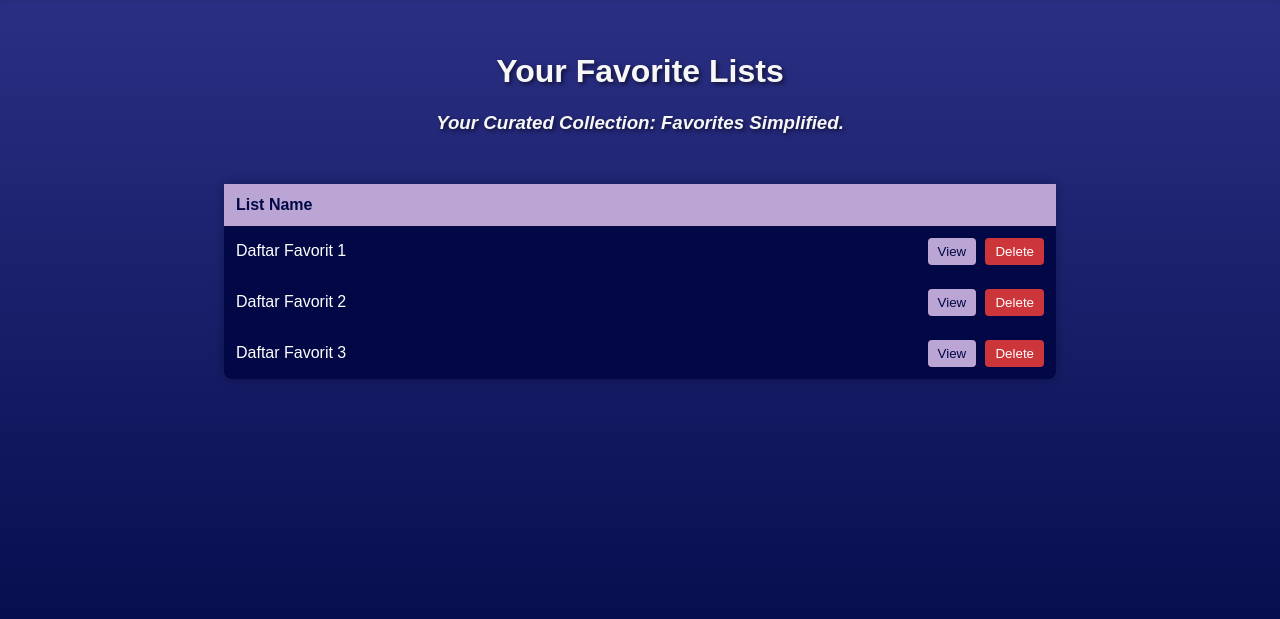
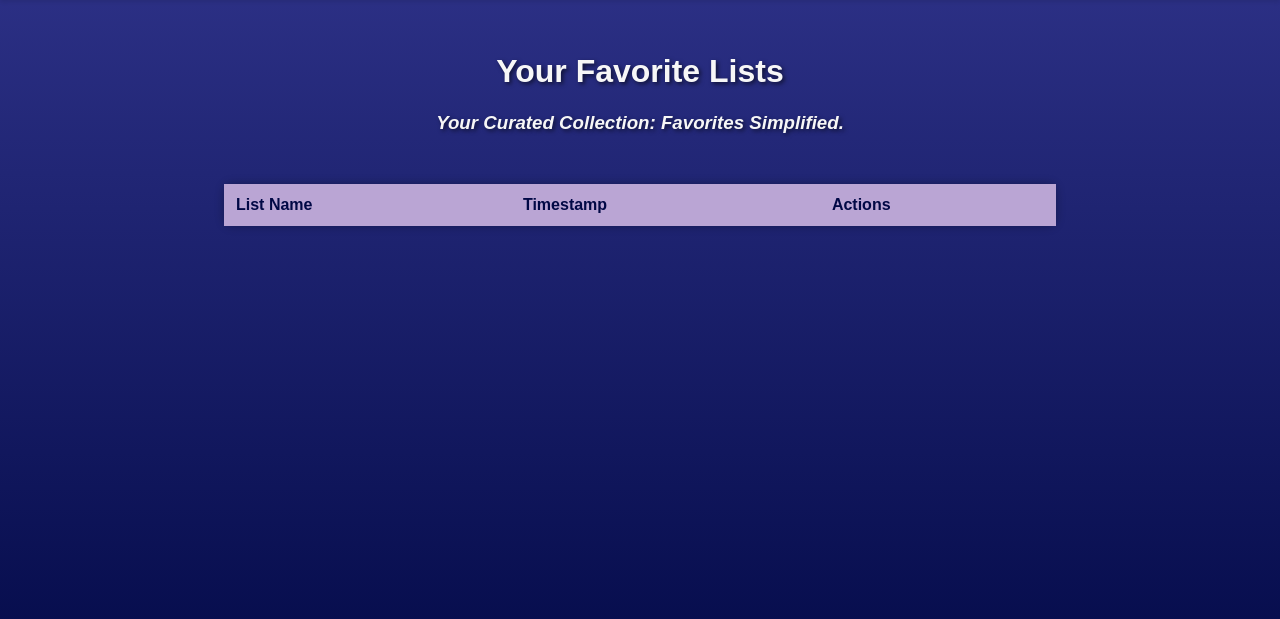
Before and after one commit to Basdat-K10/tk3_basdat, a Django app: page /daftar_favorit/all/ in a window 1280 px wide. Shown: the part 70-689 px from the top of the page. Run offline with Django 5.2, Linux system fonts and the light colour scheme; lists and menus that the app fills with data are empty.

Commit message:
add: daftar favorit

```diff
--- a/daftar_favorit/templates/daftar.html
+++ b/daftar_favorit/templates/daftar.html
@@ -35,7 +35,7 @@
             padding: 12px;
             text-align: left;
         }
-        td:nth-child(2) {
+        td:nth-child(3) {
             text-align: right;
         }
         th {
@@ -80,69 +80,37 @@
 </head>
 <body>
 <div>
-    <h1>
-        Your Favorite Lists
-    </h1>
-    <h3>
-        Your Curated Collection: Favorites Simplified.
-    </h3>
+    <h1>Your Favorite Lists</h1>
+    <h3>Your Curated Collection: Favorites Simplified.</h3>
 </div>
 <div class="container">
     <table>
         <thead>
             <tr>
                 <th>List Name</th>
-                <th></th>
+                <th>Timestamp</th>
+                <th>Actions</th>
             </tr>
         </thead>
-        <tbody id="all-list">
-            <!-- Data semua daftar favorit dimasukkan di sini -->
+        <tbody>
+            {% for daftar in daftar_favorit %}
+                <tr>
+                    <td>{{ daftar.2 }}</td>
+                    <td>{{ daftar.0 }}</td>
+                    <td>
+                        <form method="get" action="{% url 'list_isi_daftar_favorit' daftar.0 daftar.1 %}" style="display:inline;">
+                            <button type="submit" class="view-btn">View</button>
+                        </form>
+                        <form method="post" action="{% url 'delete_daftar_favorit' daftar.0 daftar.1 %}" style="display:inline;">
+                            {% csrf_token %}
+                            <button type="submit" class="delete-btn">Delete</button>
+                        </form>
+                    </td>
+                </tr>
+            {% endfor %}
         </tbody>
     </table>
 </div>
-
-<script>
-    // Contoh data favorit
-    const allListData = [
-        { title: "Daftar Favorit 1", addedAt: "2024-05-01 10:00:00" },
-        { title: "Daftar Favorit 2", addedAt: "2024-05-02 12:00:00" },
-        { title: "Daftar Favorit 3", addedAt: "2024-05-03 14:00:00" }
-    ];
-
-    // Fungsi untuk memuat daftar favorit
-    function loadAllList() {
-    const allList = document.getElementById('all-list');
-    allList.innerHTML = '';
-
-    allListData.forEach(item => {
-        const row = document.createElement('tr');
-        row.innerHTML = `
-            <td>${item.title}</td>
-            <td>
-                <button class="view-btn" onclick="viewItem('${item.title}')">View</button>
-                <button class="delete-btn" onclick="deleteItem('${item.title}')">Delete</button>
-            </td>
-        `;
-        allList.appendChild(row);
-    });
-    }
-
-    // Fungsi untuk menghapus item dari daftar favorit
-    function deleteItem(title) {
-        const index = allListData.findIndex(item => item.title === title);
-        if (index !== -1) {
-            allListData.splice(index, 1);
-            loadAllList();
-        }
-    }
-
-    // Memanggil fungsi untuk memuat daftar favorit saat halaman dimuat
-    document.addEventListener('DOMContentLoaded', function() {
-        loadAllList();
-    });
-
-</script>
 </body>
 </html>
-
 {% endblock content %}
--- a/daftar_favorit/urls.py
+++ b/daftar_favorit/urls.py
@@ -1,7 +1,18 @@
-from django.urls import path, include
-from .views import show_daftar_favorit, show_daftar
+from django.urls import path
+from .views import (
+    show_daftar_favorit,
+    show_daftar,
+    list_daftar_favorit,
+    delete_daftar_favorit,
+    list_isi_daftar_favorit,
+    delete_isi_daftar_favorit
+)
 
 urlpatterns = [
-    path('', show_daftar_favorit, name='show_daftar_favorit'),
+    path('', list_daftar_favorit, name='list_daftar_favorit'),
     path('all/', show_daftar, name='show_daftar'),
+    path('daftar/', list_daftar_favorit, name='list_daftar_favorit'),
+    path('daftar/delete/<str:timestamp>/<str:username>/', delete_daftar_favorit, name='delete_daftar_favorit'),
+    path('daftar_favorit/<str:timestamp>/<str:username>/', list_isi_daftar_favorit, name='list_isi_daftar_favorit'),
+    path('daftar_favorit/delete/<uuid:id_tayangan>/<str:timestamp>/<str:username>/', delete_isi_daftar_favorit, name='delete_isi_daftar_favorit'),
 ]
--- a/daftar_favorit/views.py
+++ b/daftar_favorit/views.py
@@ -1,12 +1,56 @@
-from django.shortcuts import render
-from daftar_favorit.models import Favorit, Daftar
+from django.shortcuts import render, redirect
+from django.db import connection
+from django.contrib.auth.decorators import login_required
+
+def execute_sql(query, params=None):
+    with connection.cursor() as cursor:
+        cursor.execute(query, params)
+        if query.strip().lower().startswith('select'):
+            return cursor.fetchall()
+        else:
+            return None
 
 def show_daftar_favorit(request):
-    daftar_favorit = Favorit.objects.all()
-
-    return render(request, 'daftar_favorit.html', {'daftar_favorit': daftar_favorit})
+    return render(request, "daftar_favorit.html")
 
 def show_daftar(request):
-    daftar = Daftar.objects.all()
+    return render(request, "daftar.html")
 
-    return render(request, 'daftar.html', {'daftar_favorit': daftar})
+# READ list daftar favorit
+def list_daftar_favorit(request):
+    logged_in_user = request.session["username"]
+    query = 'SELECT timestamp, username, judul FROM daftar_favorit WHERE username = %s'
+    daftar_favorit = execute_sql(query, [logged_in_user])
+    print(logged_in_user)
+    return render(request, 'daftar.html', {'daftar_favorit': daftar_favorit})
+
+# @login_required
+# def list_daftar_favorit(request):
+#     print(request.session.username)
+#     logged_in_user = request.user.username
+#     query = 'SELECT timestamp, username, judul FROM daftar_favorit WHERE username = %s'
+#     daftar_favorit = execute_sql(query, [logged_in_user])
+#     return render(request, 'daftar.html', {'daftar_favorit': daftar_favorit})
+
+# DELETE list daftar favorit
+def delete_daftar_favorit(request, timestamp, username):
+    query = 'DELETE FROM daftar_favorit WHERE timestamp = %s AND username = %s'
+    execute_sql(query, [timestamp, username])
+    return redirect('list_daftar_favorit')
+
+# READ isi daftar favorit (judul tayangan)
+def list_isi_daftar_favorit(request, timestamp, username):
+    query = '''
+    SELECT t.judul
+    FROM tayangan t
+    JOIN tayangan_memiliki_daftar_favorit tf ON t.id = tf.id_tayangan
+    WHERE tf.timestamp = %s AND tf.username = %s
+    '''
+    isi_daftar_favorit = execute_sql(query, [timestamp, username])
+    return render(request, 'daftar_favorit.html', {'isi_daftar_favorit': isi_daftar_favorit})
+
+# DELETE isi daftar favorit
+def delete_isi_daftar_favorit(request, id_tayangan, timestamp, username):
+    query = 'DELETE FROM tayangan_memiliki_daftar_favorit WHERE id_tayangan = %s AND timestamp = %s AND username = %s'
+    execute_sql(query, [id_tayangan, timestamp, username])
+    return redirect('list_isi_daftar_favorit', timestamp=timestamp, username=username)
```
Also changed, not shown: daftar_favorit/models.py (deleted, +0 -16 lines), daftar_favorit/templates/daftar_favorit.html (+14 -51 lines), tk3_basdat/settings.py (+5 -5 lines).
